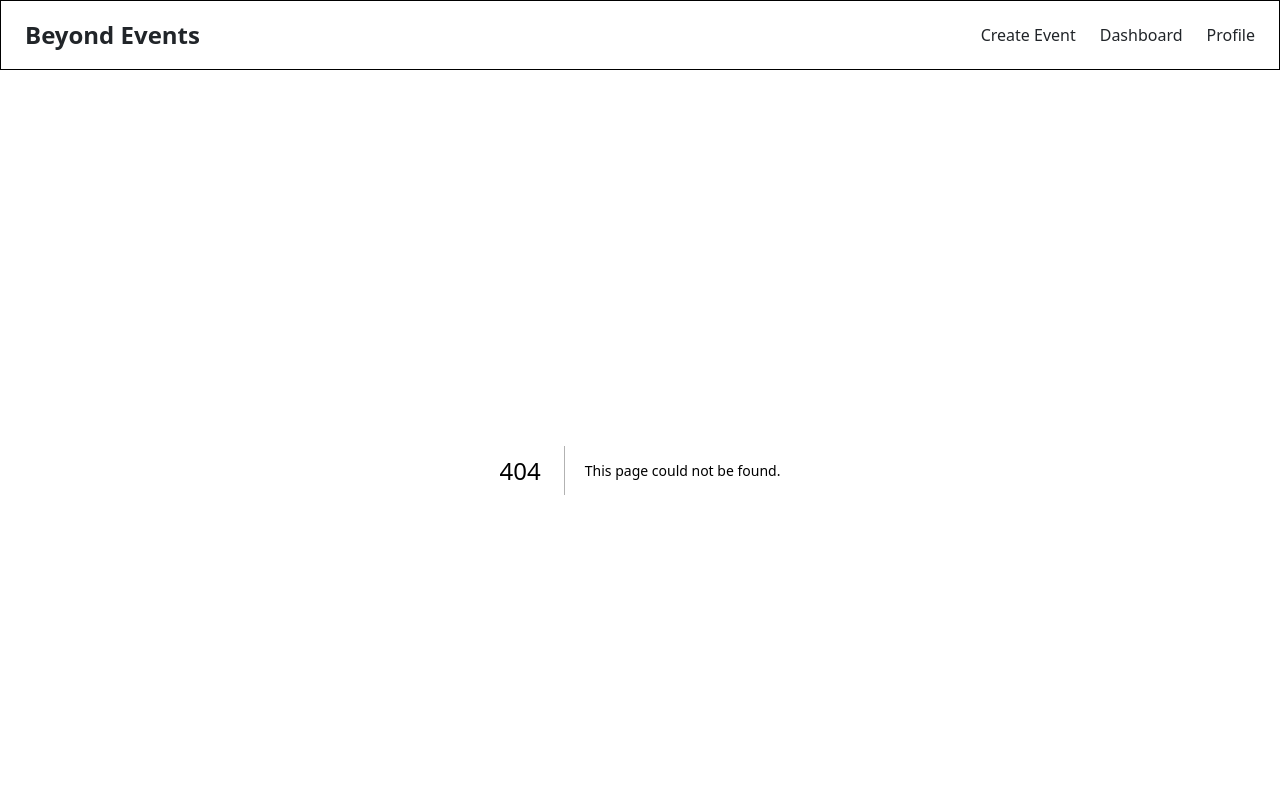
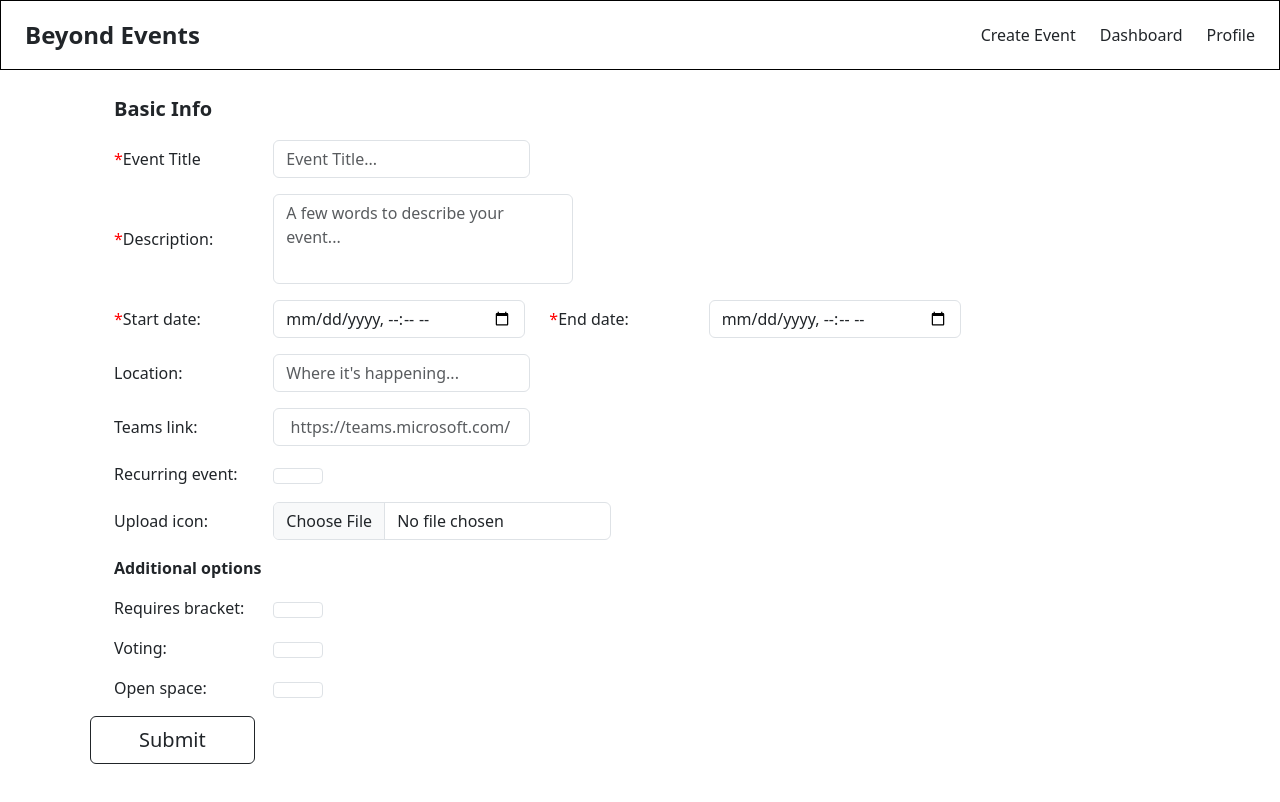
Before and after one commit to MCDMars/beyond-events, a Next.js app: page /createEvent in a window 1280 px wide. Before the commit this address had no page. Shown: the top 802 px of the page. Built offline with nearby package versions, Linux system fonts and the light colour scheme.

Commit message:
Update and rename page to page.tsx

```diff
--- /dev/null
+++ b/src/app/createEvent/page.tsx
@@ -0,0 +1,124 @@
+import React from "react";
+
+export default function CreateEventPage() {
+  return (
+    <main className="min-vh-100 bg-white font-sans d-flex flex-column align-items-center">
+      <div className="w-100" style={{ maxWidth: 1100 }}>
+        <div className="px-4 pt-4">
+        <div className="fs-5 fw-semibold mb-3">Basic Info</div>
+
+        <form>
+          <div className="row d-flex align-items-center mb-3 gx-5">
+            <label htmlFor="eventTitle" className="required-field col-sm-2">Event Title</label>
+            <input
+              type="text"
+              name="eventTitle"
+              placeholder="Event Title..."
+              className="form-control w-auto"
+              style={{ width: "100%" }}
+            />
+          </div>
+          <div className='row d-flex align-items-center mb-3 gx-5'>
+            <label htmlFor="eventDescription" className="required-field col-sm-2">Description:</label>
+            <textarea
+              name='eventDescription'
+              placeholder='A few words to describe your event...'
+              className='form-control w-auto'
+              style = {{ minWidth: 300, minHeight: 90, resize: "none"}}
+            />
+          </div>
+
+          <div className="row d-flex align-items-center mb-3 gx-5">
+            <label htmlFor="startDate" className="required-field col-sm-2">Start date:</label>
+            <input
+              type="datetime-local"
+              name="startDate"
+              className="form-control w-auto"
+              style={{ width: "100%" }}
+            />
+            <label htmlFor="endDate" className="required-field col-sm-2">End date:</label>
+            <input
+              type="datetime-local"
+              name="endDate"
+              className="form-control w-auto"
+              style={{ width: "100%" }}
+            />
+          </div>
+
+          <div className="row d-flex align-items-center mb-3 gx-5">
+            <label htmlFor="eventLocation" className="col-sm-2">Location:</label>
+            <input
+              type="text"
+              name="eventLocation"
+              placeholder="Where it's happening..."
+              className="form-control w-auto"
+              style={{ width: "100%" }}
+            />
+          </div>
+
+          <div className="row d-flex align-items-center mb-3 gx-5">
+            <label htmlFor="eventTeams" className="col-sm-2">Teams link:</label>
+            <input
+              type="url"
+              name="eventTeams"
+              placeholder=" https://teams.microsoft.com/"
+              className="form-control w-auto"
+              style={{ width: "100%" }}
+            />
+          </div>
+
+          <div className="row d-flex align-items-center mb-3 gx-5">
+            <label htmlFor="recurringCheckbox" className="col-sm-2">Recurring event:</label>
+            <input
+              type="checkbox"
+              name="recurringCheckbox"
+              className="form-check-input w-auto"
+            />
+          </div>
+
+          <div className="row d-flex align-items-center mb-3 gx-5">
+            <label htmlFor="eventIcon" className="col-sm-2">Upload icon:</label>
+            <input
+              type="file"
+              name="eventIcon"
+              className="form-control w-auto"
+            />
+          </div>
+
+          <div className="fs-6 fw-semibold mb-3">Additional options</div>
+
+          <div className="row d-flex align-items-center mb-3 gx-5">
+            <label htmlFor="bracketCheckbox" className="col-sm-2">Requires bracket:</label>
+            <input
+              type="checkbox"
+              name="bracketCheckbox"
+              className="form-check-input w-auto"
+            />
+          </div>
+
+          <div className="row d-flex align-items-center mb-3 gx-5">
+            <label htmlFor="votingCheckbox" className="col-sm-2">Voting:</label>
+            <input
+              type="checkbox"
+              name="votingCheckbox"
+              className="form-check-input w-auto"
+            />
+          </div>
+
+          <div className="row d-flex align-items-center mb-3 gx-5">
+            <label htmlFor="openSpaceCheckbox" className="col-sm-2">Open space:</label>
+            <input
+              type="checkbox"
+              name="openSpaceCheckbox"
+              className="form-check-input w-auto"
+            />
+          </div>
+
+        </form>
+
+        </div>
+        <button className="btn btn-outline-dark px-5 py-2 fs-5">Submit</button>
+      </div>
+    </main>
+  );
+}
```
Also changed, not shown: 1 other file (tests, documents, lock files or other folders).
